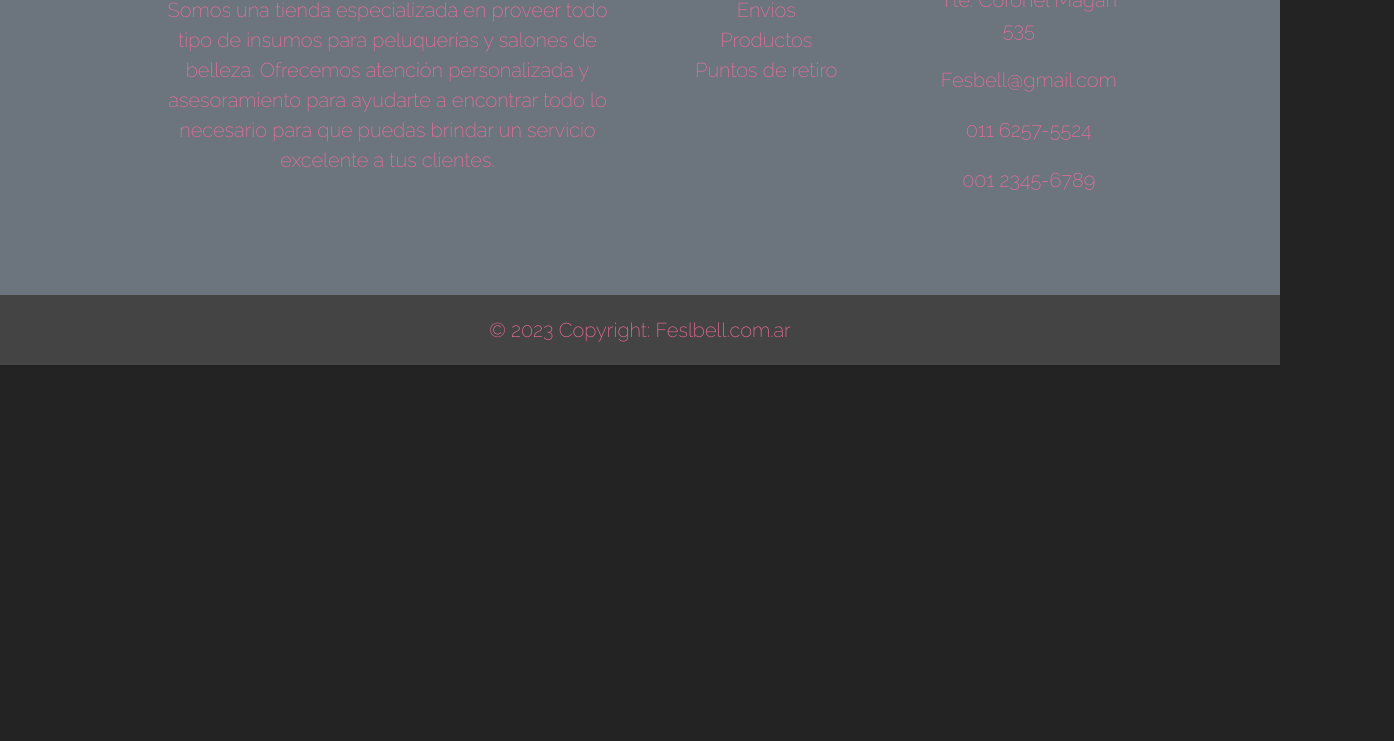
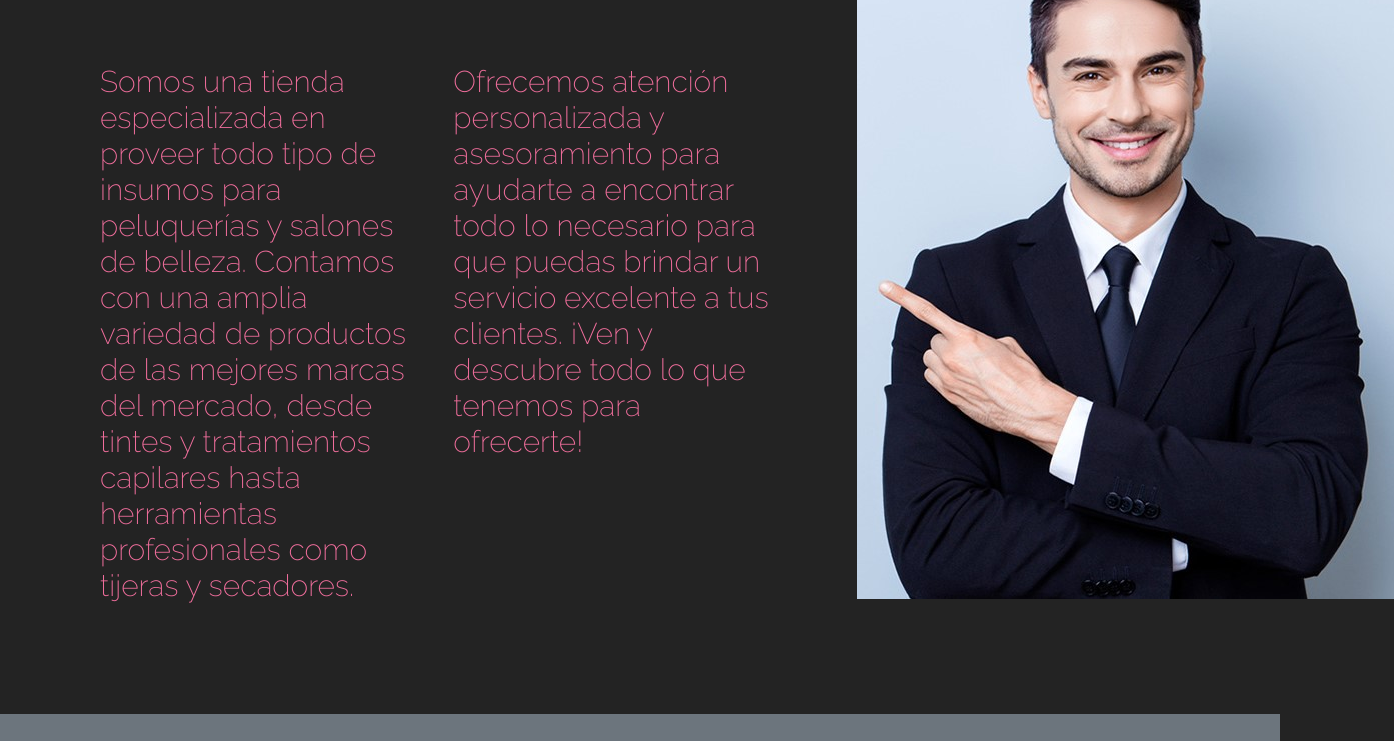
Before and after one commit to MariniMauro/PF-MariniM, a website: page Paginas/Nosotros.html in a window 1280 px wide. Shown: the part 211-952 px from the top of the page, 1394 px wide, since content can reach past the window. Before the commit the page ends 800 px from the top, so only its background shows below. Drawn offline with nearby package versions, Linux system fonts and the light colour scheme.

Commit message:
pagina nosotros

```diff
--- a/Paginas/Nosotros.html
+++ b/Paginas/Nosotros.html
@@ -18,7 +18,6 @@
 </head>
 <body>
     <header class="header">
-
         <div class="logo">
             <a href="../index.html"><img src="../Img/fesbel-logo-removebg-preview.png" alt="logo de la marca" ></a>
         </div>
@@ -41,7 +40,25 @@
            </div>
     </header>
 
-
+<main>
+  <div class="row">
+    <div class="col-md-8">
+      <div class="pb-3">
+        <h1>¡¿Quienes somos?!</h1>
+      </div>
+      <div class="row">
+        <div class="col-md-6"><h2>Somos una tienda especializada en proveer todo tipo de insumos para peluquerías y salones de belleza.
+          Contamos con una amplia variedad de productos de las mejores marcas del mercado, desde tintes y
+           tratamientos capilares hasta herramientas profesionales como tijeras y
+           secadores.</h2></div>
+        <div class="col-md-6"><h2> Ofrecemos atención personalizada y asesoramiento para ayudarte
+          a encontrar todo lo necesario para que puedas brindar un servicio excelente a tus clientes.
+         ¡Ven y descubre todo lo que tenemos para ofrecerte!</h2></div>
+      </div>
+    </div>
+    <div class="col-md-4"><img src="../Img/empresario1.jpg" alt=""></div>
+  </div>
+</main>
 
 
 
@@ -57,9 +74,11 @@
                 <h3 class="text-uppercase">ENVIOS A todo el pais</h3>
 
                 <p>
-                  Somos una tienda especializada en proveer todo tipo de insumos para peluquerías y
-                  salones de belleza. Ofrecemos atención personalizada y asesoramiento para ayudarte a encontrar todo lo necesario para
-                  que puedas brindar un servicio excelente a tus clientes.
+                  Los clientes pueden disfrutar de la tranquilidad de saber que su paquete será entregado sin costo alguno.
+                  Además, nos aseguramos de proporcionar un servicio de seguimiento y garantía de todos nuestros productos enviados.
+                  Con la garantía de nuestros envíos,
+                  se garantiza que cualquier problema surgido durante el proceso de envío será subsanado de inmediato.
+
                 </p>
               </div>
               <!--Grid column-->
```
Also changed, not shown: Paginas/Contacto.html (+4 -3 lines), Paginas/Cuenta.html (+4 -3 lines), Paginas/Productos.html (+4 -3 lines), index.html (+4 -3 lines), Img/empresario.jpg (added), Img/empresario1.jpg (added), scss/estilo.scss (indentation only).
